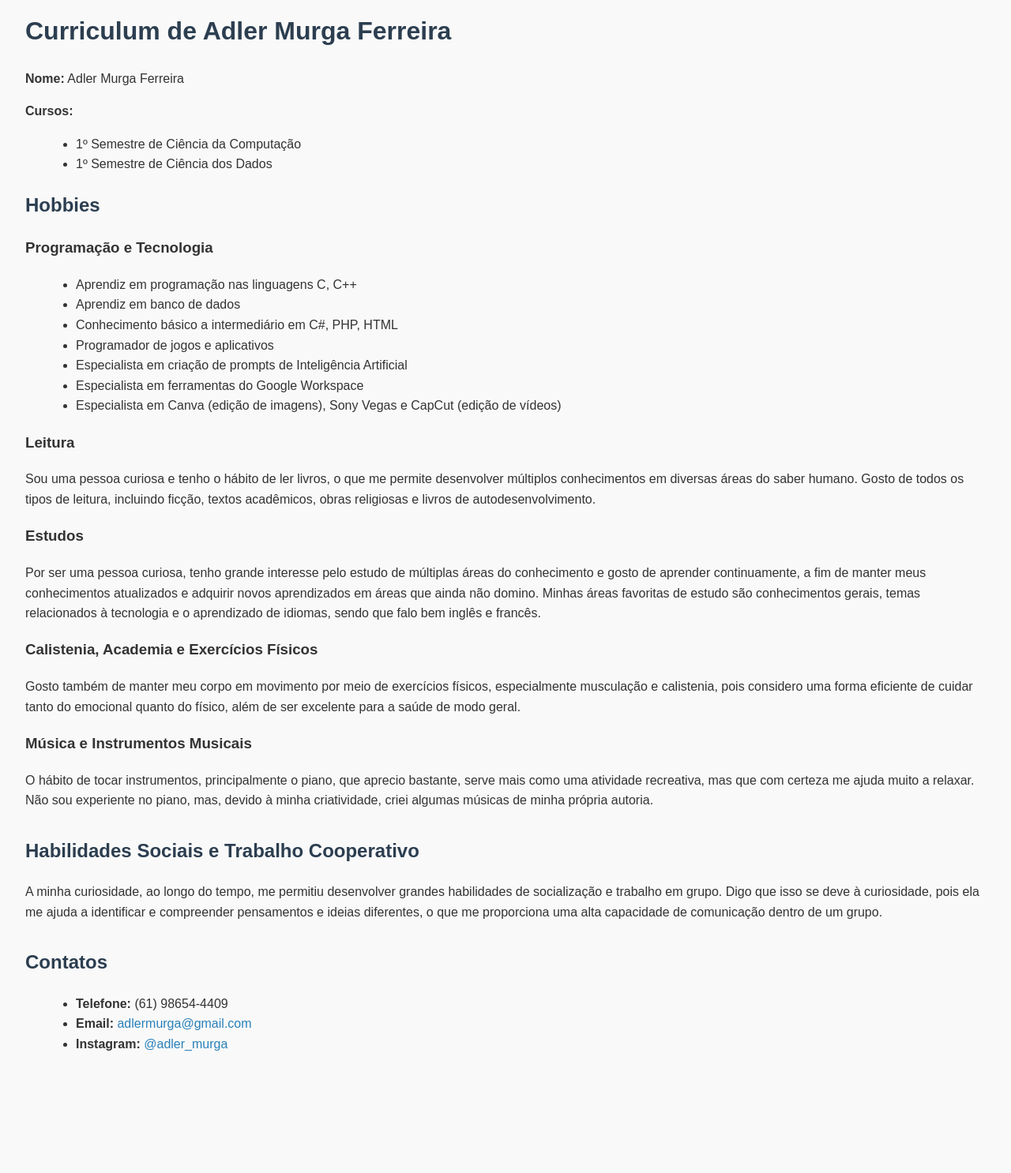
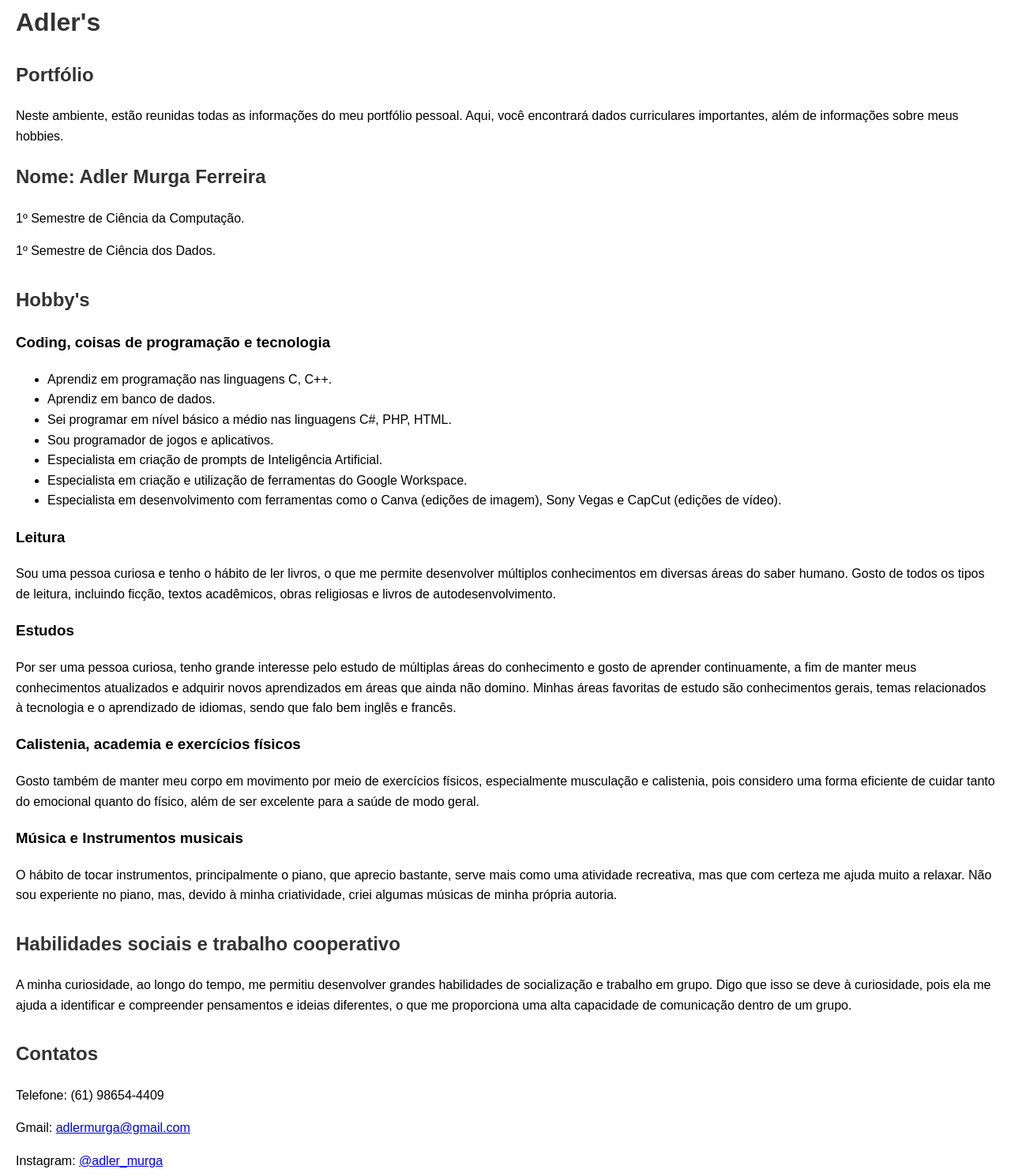
Before and after one commit to AdlerMrF/Curriculo_Adler, a plain HTML site: page index.html in a window 1280 px wide. Shown: the part 18-1504 px from the top of the page at 79% size. Before the commit the page ends 1385 px from the top, so only its background shows below. Drawn offline with Linux system fonts and the light colour scheme.

Commit message:
Update index.html

```diff
--- a/index.html
+++ b/index.html
@@ -1,60 +1,47 @@
 <!DOCTYPE html>
 <html lang="pt-BR">
 <head>
-  <meta charset="UTF-8" />
-  <meta name="viewport" content="width=device-width, initial-scale=1.0"/>
-  <title>Curriculum Adler</title>
+    <meta charset="UTF-8">
+    <title>Currículo Adler</title>
     <style>
         body {
             font-family: Arial, sans-serif;
-      margin: 2em;
+            margin: 20px;
             line-height: 1.6;
-      background-color: #f9f9f9;
+        }
+        h1, h2 {
             color: #333;
         }
-    h1, h2 {
-      color: #2c3e50;
-    }
         section {
-      margin-bottom: 2em;
-    }
-    ul {
-      list-style-type: disc;
-      margin-left: 1.5em;
-    }
-    a {
-      color: #2980b9;
-      text-decoration: none;
-    }
-    a:hover {
-      text-decoration: underline;
+            margin-bottom: 30px;
         }
     </style>
 </head>
 <body>
 
-  <header>
-    <h1>Curriculum de Adler Murga Ferreira</h1>
-    <p><strong>Nome:</strong> Adler Murga Ferreira</p>
-    <p><strong>Cursos:</strong></p>
-    <ul>
-      <li>1º Semestre de Ciência da Computação</li>
-      <li>1º Semestre de Ciência dos Dados</li>
-    </ul>
-  </header>
+    <h1>Adler's</h1>
+
+    <h2>Portfólio</h2>
+    <p>Neste ambiente, estão reunidas todas as informações do meu portfólio pessoal. Aqui, você encontrará dados curriculares importantes, além de informações sobre meus hobbies.</p>
 
     <section>
-    <h2>Hobbies</h2>
+        <h2>Nome: Adler Murga Ferreira</h2>
+        <p>1º Semestre de Ciência da Computação.</p>
+        <p>1º Semestre de Ciência dos Dados.</p>
+    </section>
 
-    <h3>Programação e Tecnologia</h3>
+    <section>
+        <h2>Hobby's</h2>
+
+        <h3>Coding, coisas de programação e tecnologia</h3>
         <ul>
-      <li>Aprendiz em programação nas linguagens C, C++</li>
-      <li>Aprendiz em banco de dados</li>
-      <li>Conhecimento básico a intermediário em C#, PHP, HTML</li>
-      <li>Programador de jogos e aplicativos</li>
-      <li>Especialista em criação de prompts de Inteligência Artificial</li>
-      <li>Especialista em ferramentas do Google Workspace</li>
-      <li>Especialista em Canva (edição de imagens), Sony Vegas e CapCut (edição de vídeos)</li>
+            <li>Aprendiz em programação nas linguagens C, C++.</li>
+            <li>Aprendiz em banco de dados.</li>
+            <li>Sei programar em nível básico a médio nas linguagens C#, PHP, HTML.</li>
+            <li>Sou programador de jogos e aplicativos.</li>
+            <li>Especialista em criação de prompts de Inteligência Artificial.</li>
+            <li>Especialista em criação e utilização de ferramentas do Google Workspace.</li>
+            <li>Especialista em desenvolvimento com ferramentas como o Canva (edições de imagem), Sony Vegas e CapCut (edições de vídeo).</li>
         </ul>
 
         <h3>Leitura</h3>
@@ -63,25 +50,23 @@
         <h3>Estudos</h3>
         <p>Por ser uma pessoa curiosa, tenho grande interesse pelo estudo de múltiplas áreas do conhecimento e gosto de aprender continuamente, a fim de manter meus conhecimentos atualizados e adquirir novos aprendizados em áreas que ainda não domino. Minhas áreas favoritas de estudo são conhecimentos gerais, temas relacionados à tecnologia e o aprendizado de idiomas, sendo que falo bem inglês e francês.</p>
 
-    <h3>Calistenia, Academia e Exercícios Físicos</h3>
+        <h3>Calistenia, academia e exercícios físicos</h3>
         <p>Gosto também de manter meu corpo em movimento por meio de exercícios físicos, especialmente musculação e calistenia, pois considero uma forma eficiente de cuidar tanto do emocional quanto do físico, além de ser excelente para a saúde de modo geral.</p>
 
-    <h3>Música e Instrumentos Musicais</h3>
+        <h3>Música e Instrumentos musicais</h3>
         <p>O hábito de tocar instrumentos, principalmente o piano, que aprecio bastante, serve mais como uma atividade recreativa, mas que com certeza me ajuda muito a relaxar. Não sou experiente no piano, mas, devido à minha criatividade, criei algumas músicas de minha própria autoria.</p>
     </section>
 
     <section>
-    <h2>Habilidades Sociais e Trabalho Cooperativo</h2>
+        <h2>Habilidades sociais e trabalho cooperativo</h2>
         <p>A minha curiosidade, ao longo do tempo, me permitiu desenvolver grandes habilidades de socialização e trabalho em grupo. Digo que isso se deve à curiosidade, pois ela me ajuda a identificar e compreender pensamentos e ideias diferentes, o que me proporciona uma alta capacidade de comunicação dentro de um grupo.</p>
     </section>
 
     <section>
         <h2>Contatos</h2>
-    <ul>
-      <li><strong>Telefone:</strong> (61) 98654-4409</li>
-      <li><strong>Email:</strong> <a href="mailto:adlermurga@gmail.com">adlermurga@gmail.com</a></li>
-      <li><strong>Instagram:</strong> <a href="https://instagram.com/adler_murga" target="_blank">@adler_murga</a></li>
-    </ul>
+        <p>Telefone: (61) 98654-4409</p>
+        <p>Gmail: <a href="mailto:adlermurga@gmail.com">adlermurga@gmail.com</a></p>
+        <p>Instagram: <a href="https://www.instagram.com/adler_murga" target="_blank">@adler_murga</a></p>
     </section>
 
 </body>
```
Lines whose indentation alone changed are shown as unchanged.
